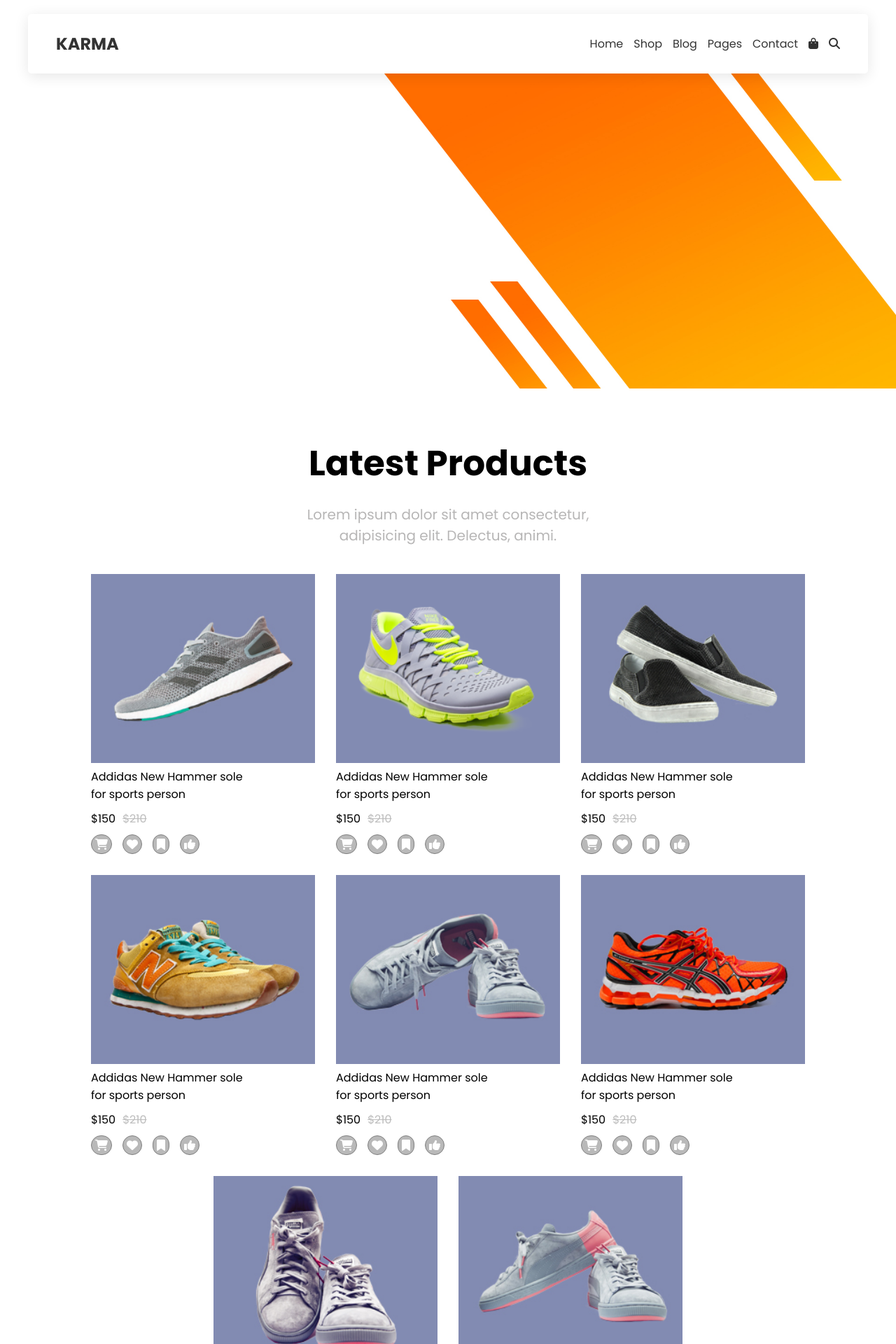
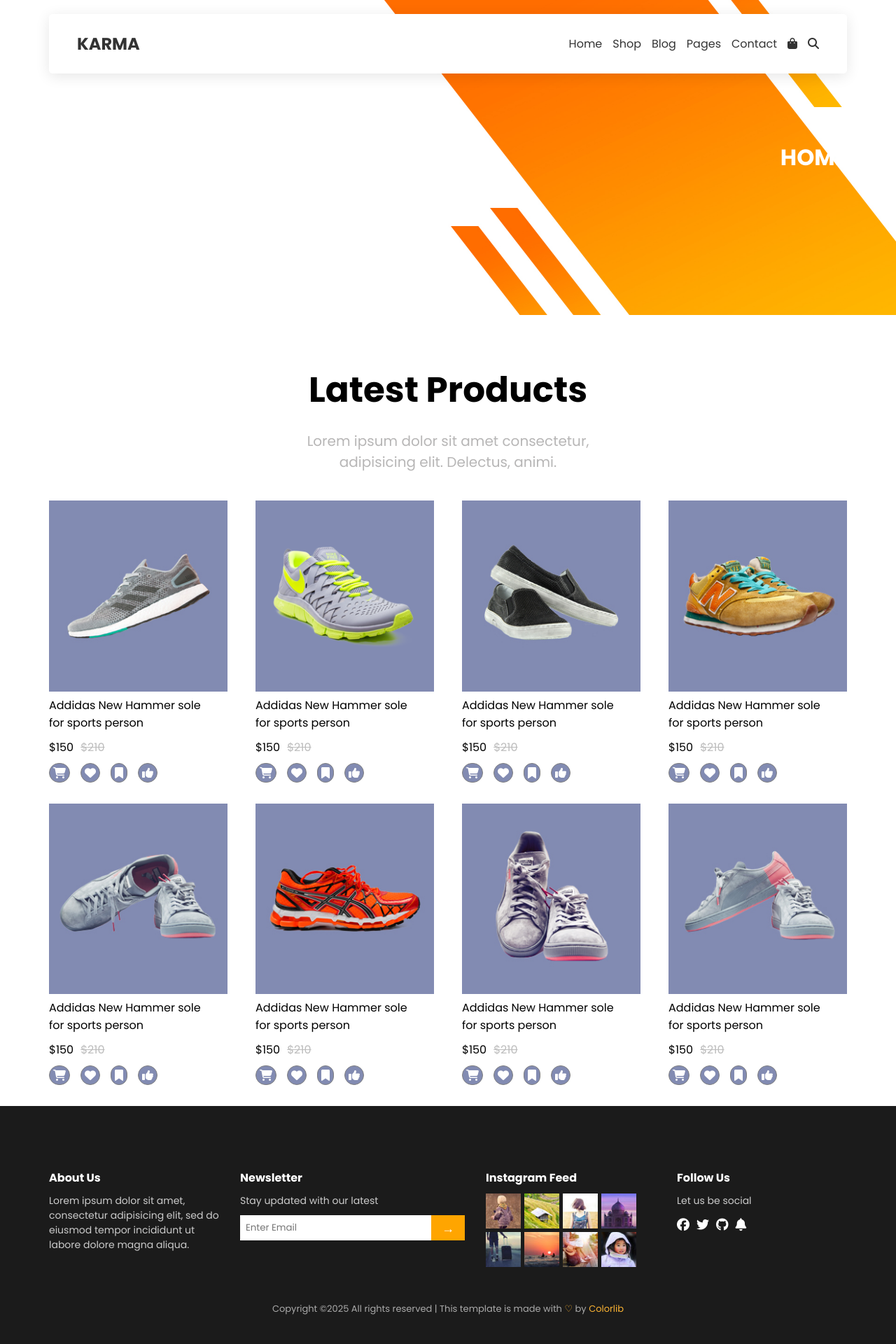
Before and after one commit to bilalashrafali123/store, a React (Vite) app: page / in a window 1280 px wide. Shown: the top 1920 px of the page at 70% size. Built offline with nearby package versions, Linux system fonts and the light colour scheme.

Commit message:
completed...

```diff
--- a/src/App.scss
+++ b/src/App.scss
@@ -5,18 +5,23 @@
   font-family: "Poppins", sans-serif;
 }
 
+.container {
+  max-width: 1140px;
+  width: 100%;
+  margin: 0 auto;
+}
+
 .nav-container {
   width: 100%;
   display: flex;
   justify-content: center;
   background-color: transparent;
-  position: relative;
-  z-index: 10;
+  position: fixed;
   padding-top: 20px;
 
   .nav {
     width: 100%;
-    max-width: 1200px;
+    // max-width: 1200px;
     background-color: #fff;
     display: flex;
     justify-content: space-between;
@@ -65,6 +70,10 @@
   display: flex;
   justify-content: flex-end;
   align-items: center;
+  h1 {
+    color: white;
+    text-align: right;
+  }
 }
 
 .latest-products {
@@ -80,11 +89,21 @@
 }
 
 .card-section {
+  width: 100%;
+  margin-top: 40px;
+  .cards-wrapper {
     display: flex;
-  justify-content: center;
+    flex-wrap: wrap;
     gap: 30px;
-  flex-wrap: wrap;
-  margin-top: 40px;
+    justify-content: space-between;
+    .card {
+      width: 255px;
+
+      img {
+        width: 100%;
+        height: 272.51px;
+        object-fit: cover;
+      }
 
       .icons {
         display: flex;
@@ -95,34 +114,28 @@
           border: 1px solid grey;
           border-radius: 20px;
           padding: 5px;
-      background-color: rgb(185, 185, 185);
+          background-color: #828bb2;
           color: #fff;
           cursor: pointer;
-    }
 
-    i:hover {
-      background-color: #555;
-      color: #fff;
+          &:hover {
+            background-color: orange;
           }
         }
-
-  img {
-    width: 320px;
-    height: 270px;
-    background-color: rgb(137, 137, 137);
-    object-fit: cover;
       }
 
       .money {
         margin-top: 10px;
+        display: flex;
         gap: 10px;
-    display: flex;
+
         span {
           color: rgb(189, 189, 189);
         }
       }
     }
-
+  }
+}
 footer {
   background: #1b1b1b;
   color: #fff;
@@ -135,11 +148,11 @@ footer {
     flex-wrap: wrap;
     justify-content: space-between;
     max-width: 1200px;
-    margin: auto;
+    gap: 30px;
+    padding: 50px 0;
 
     .footer-box {
       flex: 1 1 200px;
-      margin: 20px;
 
       h3 {
         font-size: 16px;
@@ -205,7 +218,7 @@ footer {
 
   .footer-copyright-section {
     text-align: center;
-    padding-top: 20px;
+    padding-bottom: 40px;
     font-size: 13px;
     color: #aaa;
 
@@ -364,7 +377,7 @@ footer {
 @media (max-width: 768px) {
   .nav-container {
     .nav {
-      flex-direction: row;
+      // flex-direction: row;
       .nav-links {
         display: none;
       }
--- a/src/App.tsx
+++ b/src/App.tsx
@@ -4,6 +4,7 @@ function App() {
   return (
     <>
       <div className="nav-container">
+        <div className="container">
           <nav className="nav">
             <div className="nav-logo">
               <h2>KARMA</h2>
@@ -28,23 +29,34 @@ function App() {
             </span>
           </nav>
         </div>
-      <div className="store-background"></div>
+      </div>
+
+      <div className="store-background">
+        <div className="container">
+          <h1>HOME</h1>
+        </div>
+      </div>
+
       <div className="latest-products">
+        <div className="container">
           <h1>Latest Products</h1>
           <p>
             Lorem ipsum dolor sit amet consectetur, <br /> adipisicing elit.
             Delectus, animi.
           </p>
         </div>
+      </div>
+
       <div className="card-section">
-        <div className="card" style={{ width: "20rem" }}>
-          <img src={"/src/p1.jpg"} className="card-img-top" alt="card-img" />
-          <div className="card-body"></div>
+        <div className="container">
+          <div className="cards-wrapper">
+            <div className="card">
+              <img src="/src/p1.jpg" alt="product-1" />
               <p className="card-text">
                 Addidas New Hammer sole <br /> for sports person
               </p>
               <p className="money">
-            $150
+                $150{" "}
                 <span>
                   <del>$210</del>
                 </span>
@@ -64,14 +76,13 @@ function App() {
                 </span>
               </div>
             </div>
-        <div className="card" style={{ width: "20rem" }}>
-          <img src={"/src/p2.jpg"} className="card-img-top" alt="card-img" />
-          <div className="card-body"></div>
+            <div className="card">
+              <img src="/src/p2.jpg" alt="product-2" />
               <p className="card-text">
                 Addidas New Hammer sole <br /> for sports person
               </p>
               <p className="money">
-            $150
+                $150{" "}
                 <span>
                   <del>$210</del>
                 </span>
@@ -91,14 +102,13 @@ function App() {
                 </span>
               </div>
             </div>
-        <div className="card" style={{ width: "20rem" }}>
-          <img src={"/src/p3.jpg"} className="card-img-top" alt="card-img" />
-          <div className="card-body"></div>
+            <div className="card">
+              <img src="/src/p3.jpg" alt="product-2" />
               <p className="card-text">
                 Addidas New Hammer sole <br /> for sports person
               </p>
               <p className="money">
-            $150
+                $150{" "}
                 <span>
                   <del>$210</del>
                 </span>
@@ -118,14 +128,13 @@ function App() {
                 </span>
               </div>
             </div>
-        <div className="card" style={{ width: "20rem" }}>
-          <img src={"/src/p4.jpg"} className="card-img-top" alt="card-img" />
-          <div className="card-body"></div>
+            <div className="card">
+              <img src="/src/p4.jpg" alt="product-2" />
               <p className="card-text">
                 Addidas New Hammer sole <br /> for sports person
               </p>
               <p className="money">
-            $150
+                $150{" "}
                 <span>
                   <del>$210</del>
                 </span>
@@ -145,14 +154,13 @@ function App() {
                 </span>
               </div>
             </div>
-        <div className="card" style={{ width: "20rem" }}>
-          <img src={"/src/p5.jpg"} className="card-img-top" alt="card-img" />
-          <div className="card-body"></div>
+            <div className="card">
+              <img src="/src/p5.jpg" alt="product-2" />
               <p className="card-text">
                 Addidas New Hammer sole <br /> for sports person
               </p>
               <p className="money">
-            $150
+                $150{" "}
                 <span>
                   <del>$210</del>
                 </span>
@@ -172,14 +180,13 @@ function App() {
                 </span>
               </div>
             </div>
-        <div className="card" style={{ width: "20rem" }}>
-          <img src={"/src/p6.jpg"} className="card-img-top" alt="card-img" />
-          <div className="card-body"></div>
+            <div className="card">
+              <img src="/src/p6.jpg" alt="product-2" />
               <p className="card-text">
                 Addidas New Hammer sole <br /> for sports person
               </p>
               <p className="money">
-            $150
+                $150{" "}
                 <span>
                   <del>$210</del>
                 </span>
@@ -199,14 +206,13 @@ function App() {
                 </span>
               </div>
             </div>
-        <div className="card" style={{ width: "20rem" }}>
-          <img src={"/src/p7.jpg"} className="card-img-top" alt="card-img" />
-          <div className="card-body"></div>
+            <div className="card">
+              <img src="/src/p7.jpg" alt="product-2" />
               <p className="card-text">
                 Addidas New Hammer sole <br /> for sports person
               </p>
               <p className="money">
-            $150
+                $150{" "}
                 <span>
                   <del>$210</del>
                 </span>
@@ -226,14 +232,13 @@ function App() {
                 </span>
               </div>
             </div>
-        <div className="card" style={{ width: "20rem" }}>
-          <img src={"/src/p8.jpg"} className="card-img-top" alt="card-img" />
-          <div className="card-body"></div>
+            <div className="card">
+              <img src="/src/p8.jpg" alt="product-2" />
               <p className="card-text">
                 Addidas New Hammer sole <br /> for sports person
               </p>
               <p className="money">
-            $150
+                $150{" "}
                 <span>
                   <del>$210</del>
                 </span>
@@ -254,7 +259,10 @@ function App() {
               </div>
             </div>
           </div>
+        </div>
+      </div>
       <footer>
+        <div className="container">
           <div className="footer-container">
             <div className="footer-box">
               <h3>About Us</h3>
@@ -265,7 +273,7 @@ function App() {
             </div>
             <div className="footer-box newsletter">
               <h3>Newsletter</h3>
-            <p>Stay update with our latest</p>
+              <p>Stay updated with our latest</p>
               <div className="newsletter-input">
                 <input type="email" placeholder="Enter Email" />
                 <button>→</button>
@@ -274,24 +282,32 @@ function App() {
             <div className="footer-box instagram">
               <h3>Instagram Feed</h3>
               <div className="insta-images">
-              <img src={"/src/i1.jpg"} alt="" />
-              <img src={"/src/i2.jpg"} alt="" />
-              <img src={"/src/i3.jpg"} alt="" />
-              <img src={"/src/i4.jpg"} alt="" />
-              <img src={"/src/i5.jpg"} alt="" />
-              <img src={"/src/i6.jpg"} alt="" />
-              <img src={"/src/i7.jpg"} alt="" />
-              <img src={"/src/i8.jpg"} alt="" />
+                <img src={"/src/i1.jpg"} alt="Insta 1" />
+                <img src={"/src/i2.jpg"} alt="Insta 2" />
+                <img src={"/src/i3.jpg"} alt="Insta 3" />
+                <img src={"/src/i4.jpg"} alt="Insta 4" />
+                <img src={"/src/i5.jpg"} alt="Insta 5" />
+                <img src={"/src/i6.jpg"} alt="Insta 6" />
+                <img src={"/src/i7.jpg"} alt="Insta 7" />
+                <img src={"/src/i8.jpg"} alt="Insta 8" />
               </div>
             </div>
             <div className="footer-box follow">
               <h3>Follow Us</h3>
               <p>Let us be social</p>
               <div className="footer-icons">
-              <a href="#"><i className="fa-brands fa-facebook"></i></a>
-              <a href="#"><i className="fa-brands fa-twitter"></i></a>
-              <a href="#"><i className="fa-brands fa-github"></i></a>
-              <a href="#"><i className="fa-solid fa-bell"></i></a>
+                <a href="#">
+                  <i className="fa-brands fa-facebook"></i>
+                </a>
+                <a href="#">
+                  <i className="fa-brands fa-twitter"></i>
+                </a>
+                <a href="#">
+                  <i className="fa-brands fa-github"></i>
+                </a>
+                <a href="#">
+                  <i className="fa-solid fa-bell"></i>
+                </a>
               </div>
             </div>
           </div>
@@ -301,6 +317,7 @@ function App() {
               <span>♡</span> by <a href="#">Colorlib</a>
             </p>
           </div>
+        </div>
       </footer>
     </>
   );
```
Lines whose indentation alone changed are shown as unchanged.
